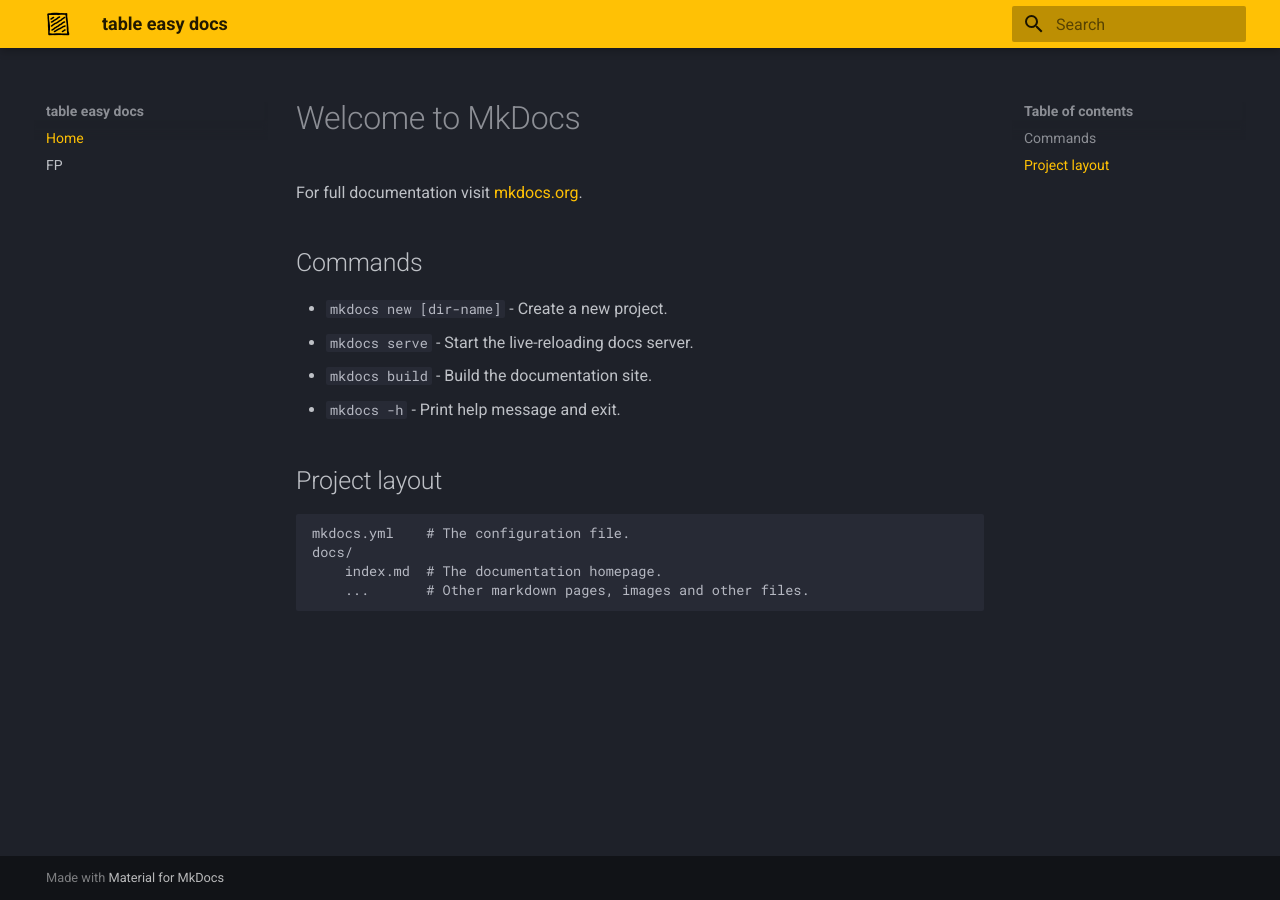
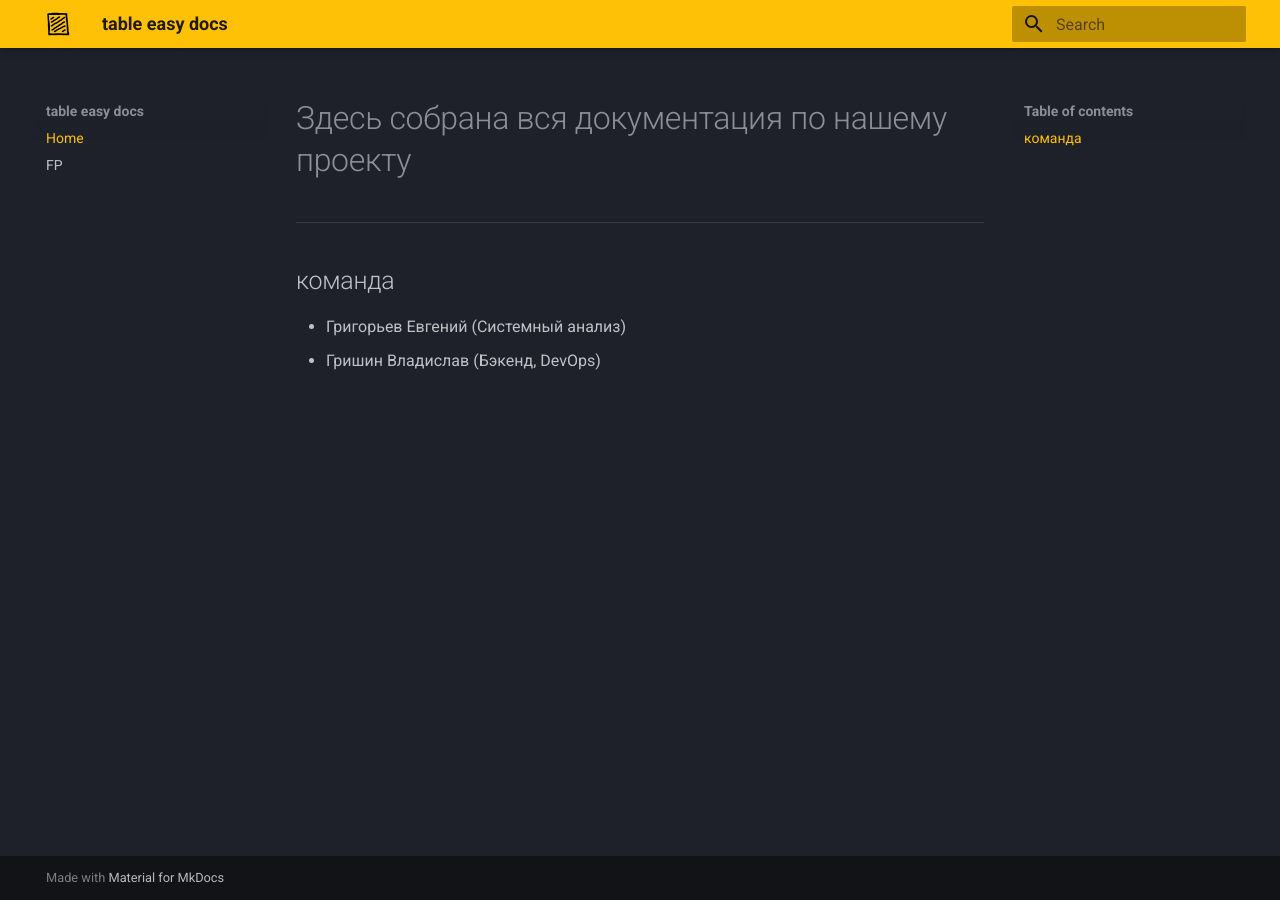
Before and after one commit to thisizmyusername/table-easy, an MkDocs documentation site: the page built from docs/docs/index.md, in a window 1280 px wide. Built offline with MkDocs 1.6.1 and Material for MkDocs 9.7.7, drawn with Linux system fonts in a browser that asks for light colours.

Commit message:
:sparkles: Docs: update

```diff
--- a/docs/docs/index.md
+++ b/docs/docs/index.md
@@ -1,17 +1,7 @@
-# Welcome to MkDocs
+# Здесь собрана вся документация по нашему проекту
 
-For full documentation visit [mkdocs.org](https://www.mkdocs.org).
+***
 
-## Commands
-
-* `mkdocs new [dir-name]` - Create a new project.
-* `mkdocs serve` - Start the live-reloading docs server.
-* `mkdocs build` - Build the documentation site.
-* `mkdocs -h` - Print help message and exit.
-
-## Project layout
-
-    mkdocs.yml    # The configuration file.
-    docs/
-        index.md  # The documentation homepage.
-        ...       # Other markdown pages, images and other files.
+## команда
+- Григорьев Евгений (Системный анализ)
+- Гришин Владислав (Бэкенд, DevOps)
```
